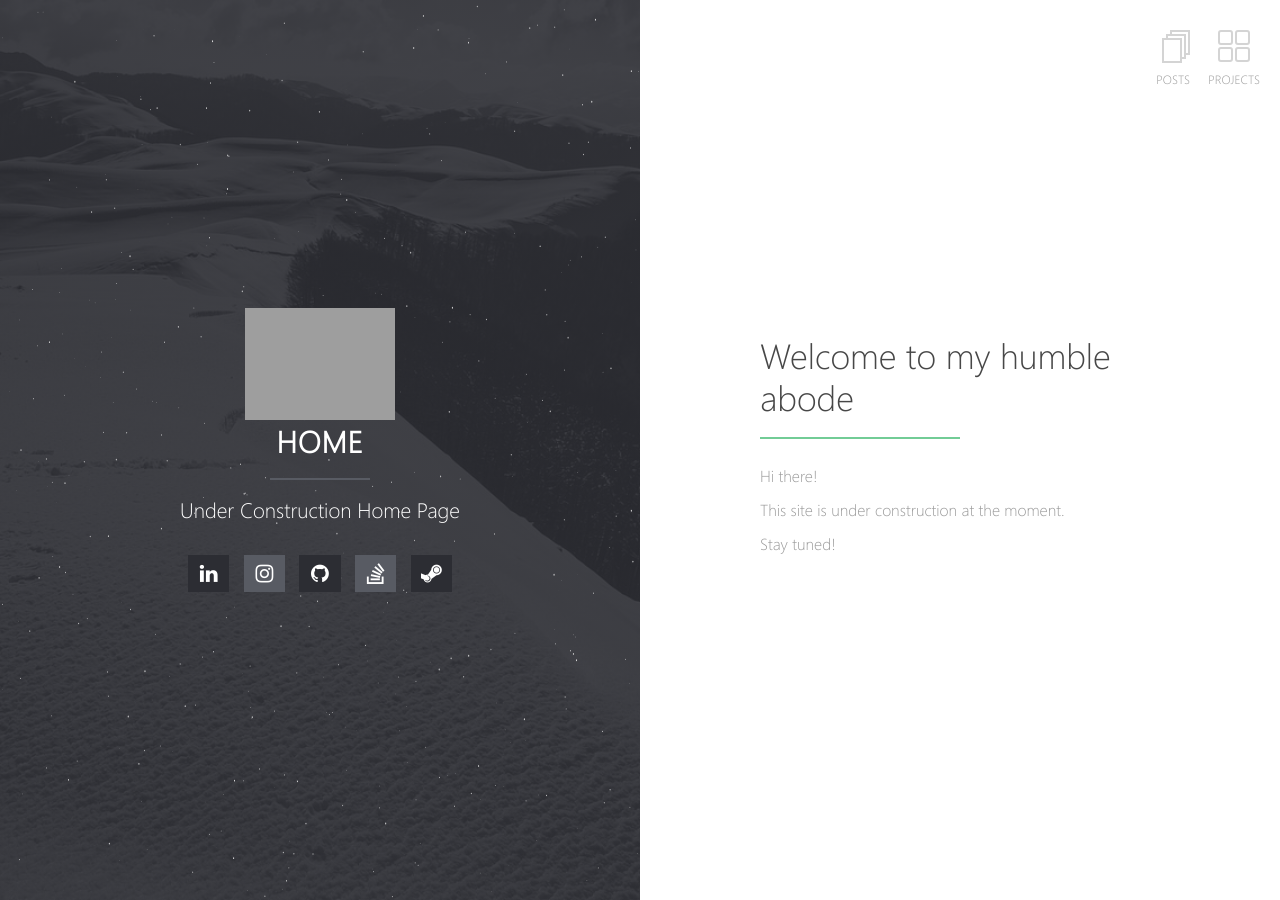
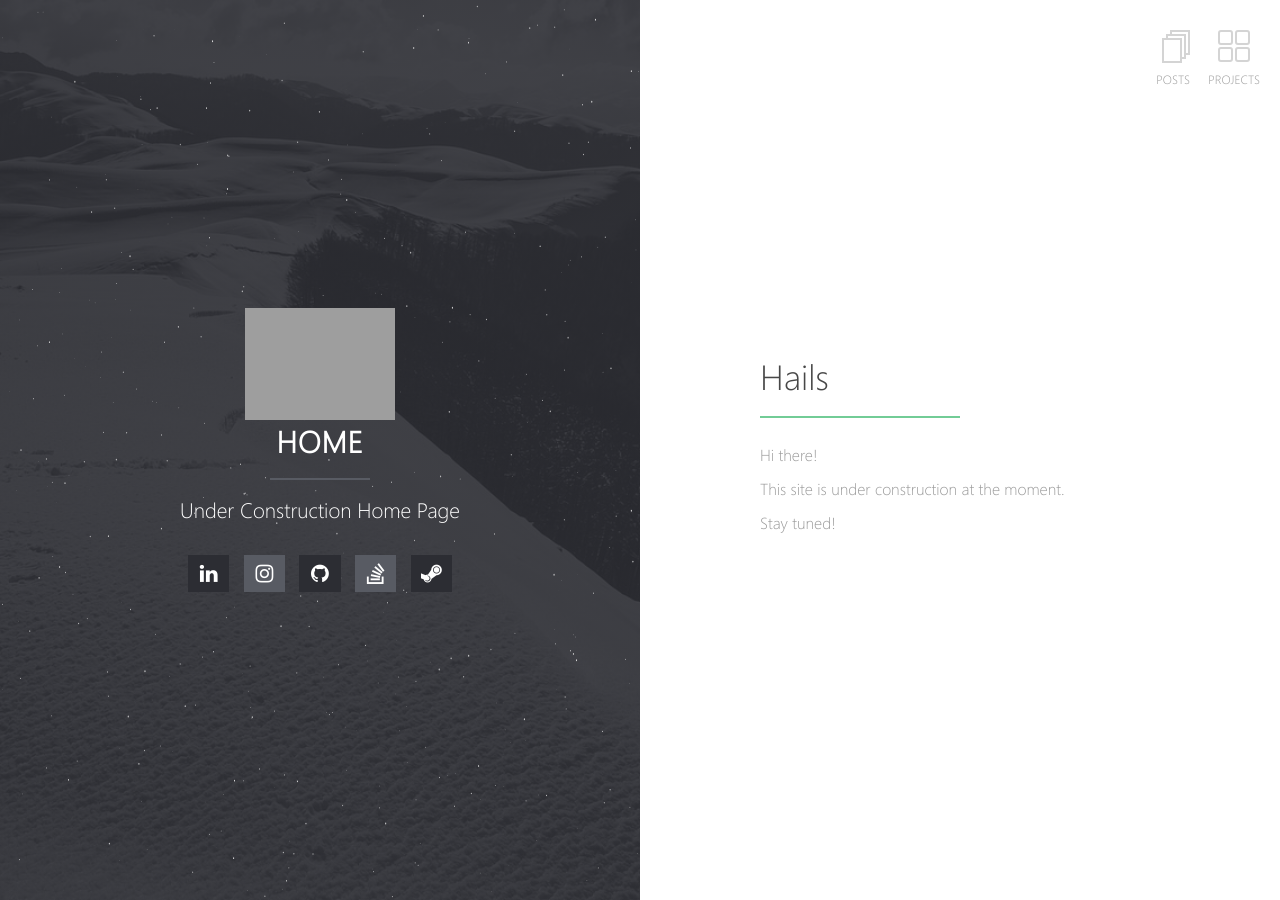
Before and after one commit to TolgaTatli/Halve, a Jekyll site: the page built from index.md, in a window 1280 px wide. Built offline with Jekyll 4.4.1, drawn with Linux system fonts in a browser that asks for light colours; our own code applies the rules of GitHub Pages for plain Markdown files.

Commit message:
Update index.md

```diff
--- a/index.md
+++ b/index.md
@@ -1,7 +1,7 @@
 ---
 layout: home
 ---
-# Welcome to my humble abode
+# Hails
 
 Hi there!
 
```
